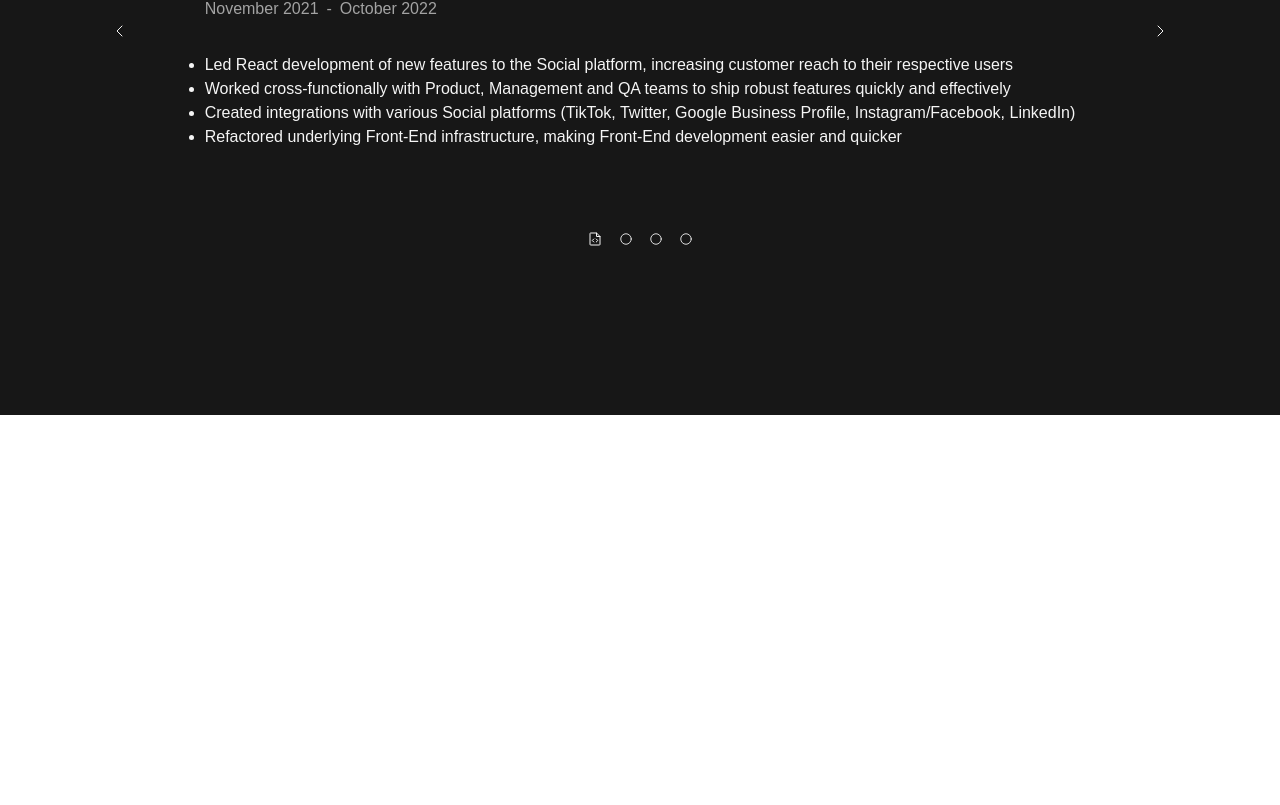
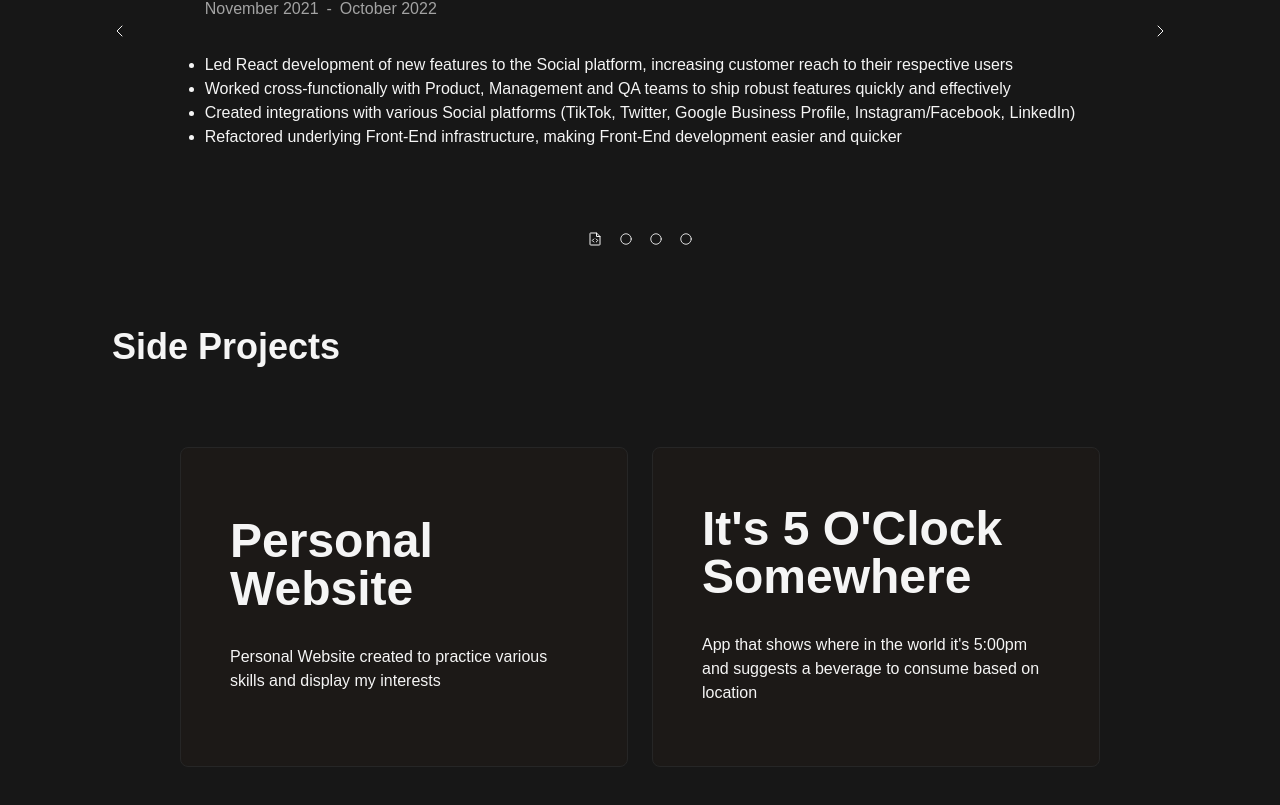
Before and after one commit to jonathan-pe/personal-site-2023, a React (Create React App) app: page /engineering in a window 1280 px wide. Shown: the part 385-1190 px from the top of the page. Before the commit the page ends 800 px from the top, so only its background shows below. Built offline with nearby package versions, Linux system fonts and the light colour scheme.

Commit message:
Starting on project cards

```diff
--- a/src/App.css
+++ b/src/App.css
@@ -1,38 +1,32 @@
-.App {
-  text-align: center;
+/* card gloss css */
+.card::before,
+.card::after {
+  border-radius: inherit;
+  content: "";
+  height: 100%;
+  left: 0px;
+  position: absolute;
+  top: 0px;
+  opacity: 0;
+  transition: opacity 500ms;
+  width: 100%;
 }
 
-.App-logo {
-  height: 40vmin;
-  pointer-events: none;
+.card::before {
+  background: radial-gradient(
+    800px circle at var(--mouse-x) var(--mouse-y),
+    rgba(255, 255, 255, 0.06),
+    transparent 40%
+  );
+  z-index: 3;
 }
 
-@media (prefers-reduced-motion: no-preference) {
-  .App-logo {
-    animation: App-logo-spin infinite 20s linear;
-  }
+.card::after {
+  background: radial-gradient(600px circle at var(--mouse-x) var(--mouse-y), rgba(255, 255, 255, 0.4), transparent 40%);
+  z-index: 1;
 }
 
-.App-header {
-  background-color: #282c34;
-  min-height: 100vh;
-  display: flex;
-  flex-direction: column;
-  align-items: center;
-  justify-content: center;
-  font-size: calc(10px + 2vmin);
-  color: white;
+.card:hover::before,
+.card:hover::after {
+  opacity: 1;
 }
-
-.App-link {
-  color: #61dafb;
-}
-
-@keyframes App-logo-spin {
-  from {
-    transform: rotate(0deg);
-  }
-  to {
-    transform: rotate(360deg);
-  }
-}
--- /dev/null
+++ b/src/components/ProjectCards.js
@@ -0,0 +1,47 @@
+import { motion } from "framer-motion"
+import handleCardOnMouseMove from "../helpers/handleCardOnMouseMove"
+
+const ProjectCards = ({ projects }) => {
+  return (
+    <motion.div
+      className="flex flex-col justify-center items-center w-full"
+      initial={{ opacity: 0, x: -250 }}
+      animate={{ opacity: 1, x: 0, transition: { duration: 0.1, delay: 0.8 } }}
+    >
+      <div className="flex w-full justify-between items-center min-h-[20rem]">
+        <div className="flex w-full justify-center items-center gap-6 flex-wrap">
+          {projects.map((project) => {
+            return (
+              <motion.div
+                className="card h-80 max-w-[28rem] border border-neutral-800 bg-stone-900 hover:text-emerald-500 transition-all rounded-lg flex justify-center items-center relative cursor-pointer"
+                onMouseMove={handleCardOnMouseMove}
+                whileHover={{
+                  scale: 1.02,
+                  transition: { duration: 0.05 },
+                }}
+                whileTap={{ scale: 0.98 }}
+                initial={{ opacity: 0, x: 100 }}
+                animate={{ opacity: 1, x: 0, transition: { duration: 0.1, delay: 0.3 } }}
+                // transition={{ delay: 0.05 }}
+              >
+                <div className="card-content w-[calc(100%-2px)] h-[calc(100%-2px)] bg-stone-900 z-[2] rounded-[inherit] relative flex flex-col justify-center items-start px-12 py-8">
+                  <span className="text-5xl font-bold mb-8">{project.projectName}</span>
+                  <span className="text-l mb-1">{project.description}</span>
+                  {/* <ul className="mt-8 list-none">
+                    {project.notableTechUsed.map((tech) => (
+                      <li key={tech} className="tech">
+                        {tech}
+                      </li>
+                    ))}
+                  </ul> */}
+                </div>
+              </motion.div>
+            )
+          })}
+        </div>
+      </div>
+    </motion.div>
+  )
+}
+
+export default ProjectCards
--- a/src/data/resume.json
+++ b/src/data/resume.json
@@ -51,7 +51,7 @@
       "projectName": "Personal Website",
       "url": "https://jonathanpe.com",
       "description": "Personal Website created to practice various skills and display my interests",
-      "notableTechUsed": ["React", "tailwind CSS", "animejs"]
+      "notableTechUsed": ["React", "tailwind CSS", "Framer Motion"]
     },
     {
       "projectName": "It's 5 O'Clock Somewhere",
--- /dev/null
+++ b/src/helpers/handleCardOnMouseMove.js
@@ -0,0 +1,14 @@
+// handles our card gloss on mousemove
+// make sure divs have .card && .card > .card-content
+const handleCardOnMouseMove = (e) => {
+  const { currentTarget: target } = e
+
+  const rect = target.getBoundingClientRect(),
+    x = e.clientX - rect.left,
+    y = e.clientY - rect.top
+
+  target.style.setProperty("--mouse-x", `${x}px`)
+  target.style.setProperty("--mouse-y", `${y}px`)
+}
+
+export default handleCardOnMouseMove
--- a/src/hooks/usePrevious.js
+++ /dev/null
@@ -1,10 +0,0 @@
-import { useRef, useEffect } from "react"
-
-function usePrevious(value) {
-  const ref = useRef()
-  useEffect(() => {
-    ref.current = value //assign the value of ref to the argument
-  }, [value]) //this code will run when the value of 'value' changes
-  return ref.current //in the end, return the current ref value.
-}
-export default usePrevious
--- a/src/pages/Engineering.js
+++ b/src/pages/Engineering.js
@@ -4,16 +4,18 @@ import { motion } from "framer-motion"
 import resume from "../data/resume.json"
 import { Link } from "react-router-dom"
 import JobDetailsCarousel from "../components/JobDetailsCarousel"
+import ProjectCards from "../components/ProjectCards"
 
 const MotionLink = motion(Link)
 
 const Engineering = () => {
   // const [viewMode, setViewMode] = useState("CAROUSEL") // CAROUSEL || LIST
   const workExp = resume.jobs
+  const projects = resume.sideProjects
 
   return (
     <div id="engineeringPage" className="flex flex-col mx-10 min-h-screen w-full">
-      <nav className="homeButton flex justify-start items-center mt-6">
+      <nav className="homeButton flex justify-start items-center mt-6 mb-10">
         <MotionLink
           to="/"
           className="flex justify-center items-center text-emerald-500 hover:bg-emerald-900/25 hover:text-emerald-500 transition-all py-1 px-2 rounded"
@@ -30,7 +32,7 @@ const Engineering = () => {
         </MotionLink>
       </nav>
       {workExp.length > 0 && (
-        <div className="flex flex-col justify-center items-center sm:mx-[6%] mt-20">
+        <div className="flex flex-col justify-center items-center sm:mx-[6%] mt-10 mb-10 mx-8">
           <motion.span
             className="text-4xl font-bold self-start mb-20"
             initial={{ opacity: 0, x: -250 }}
@@ -41,6 +43,18 @@ const Engineering = () => {
           <JobDetailsCarousel workExp={workExp} />
         </div>
       )}
+      {projects.length > 0 && (
+        <div className="flex flex-col justify-center items-center sm:mx-[6%] mt-10 mb-36 mx-8">
+          <motion.span
+            className="text-4xl font-bold self-start mb-20"
+            initial={{ opacity: 0, x: -250 }}
+            animate={{ opacity: 1, x: 0, transition: { duration: 0.1, delay: 0.6 } }}
+          >
+            Side Projects
+          </motion.span>
+          <ProjectCards projects={projects} />
+        </div>
+      )}
     </div>
   )
 }
--- a/src/pages/Home.css
+++ /dev/null
@@ -1,31 +0,0 @@
-.card::before,
-.card::after {
-  border-radius: inherit;
-  content: "";
-  height: 100%;
-  left: 0px;
-  position: absolute;
-  top: 0px;
-  opacity: 0;
-  transition: opacity 500ms;
-  width: 100%;
-}
-
-.card::before {
-  background: radial-gradient(
-    800px circle at var(--mouse-x) var(--mouse-y),
-    rgba(255, 255, 255, 0.06),
-    transparent 40%
-  );
-  z-index: 3;
-}
-
-.card::after {
-  background: radial-gradient(600px circle at var(--mouse-x) var(--mouse-y), rgba(255, 255, 255, 0.4), transparent 40%);
-  z-index: 1;
-}
-
-.card:hover::before,
-.card:hover::after {
-  opacity: 1;
-}
--- a/src/pages/Home.js
+++ b/src/pages/Home.js
@@ -1,9 +1,8 @@
-import "./Home.css"
-
 import { useState } from "react"
 import { Code, GameController, MusicNotes } from "phosphor-react"
 import { Link } from "react-router-dom"
 import { motion, AnimatePresence, LayoutGroup } from "framer-motion"
+import handleCardOnMouseMove from "../helpers/handleCardOnMouseMove"
 
 import mePhoto from "../images/me.jpg"
 
@@ -13,18 +12,6 @@ const Home = () => {
   const [showEngineeringText, setShowEngineeringText] = useState(false)
   const [showGamingText, setShowGamingText] = useState(false)
   const [showMusicText, setShowMusicText] = useState(false)
-
-  // handles card gloss on mousemove
-  const handleOnMouseMove = (e) => {
-    const { currentTarget: target } = e
-
-    const rect = target.getBoundingClientRect(),
-      x = e.clientX - rect.left,
-      y = e.clientY - rect.top
-
-    target.style.setProperty("--mouse-x", `${x}px`)
-    target.style.setProperty("--mouse-y", `${y}px`)
-  }
 
   return (
     <div className="flex justify-center items-center min-h-screen w-full">
@@ -66,7 +53,7 @@ const Home = () => {
             id="engineeringCard"
             to="/engineering"
             className="card h-72 border border-neutral-800 bg-stone-900 hover:text-emerald-500 transition-all rounded-lg flex justify-center items-center relative cursor-pointer"
-            onMouseMove={handleOnMouseMove}
+            onMouseMove={handleCardOnMouseMove}
             whileHover={{
               scale: 1.02,
               transition: { duration: 0.05 },
@@ -88,7 +75,7 @@ const Home = () => {
             id="gamingCard"
             to="/gaming"
             className="card h-72 border border-neutral-800 bg-stone-900 hover:text-emerald-500 transition-all rounded-lg flex justify-center items-center relative cursor-pointer"
-            onMouseMove={handleOnMouseMove}
+            onMouseMove={handleCardOnMouseMove}
             whileHover={{
               scale: 1.02,
               transition: { duration: 0.05 },
@@ -109,7 +96,7 @@ const Home = () => {
             id="musicCard"
             to="/music"
             className="card h-72 border border-neutral-800 bg-stone-900 hover:text-emerald-500 transition-all rounded-lg flex justify-center items-center relative cursor-pointer"
-            onMouseMove={handleOnMouseMove}
+            onMouseMove={handleCardOnMouseMove}
             whileHover={{
               scale: 1.02,
               transition: { duration: 0.05 },
```
